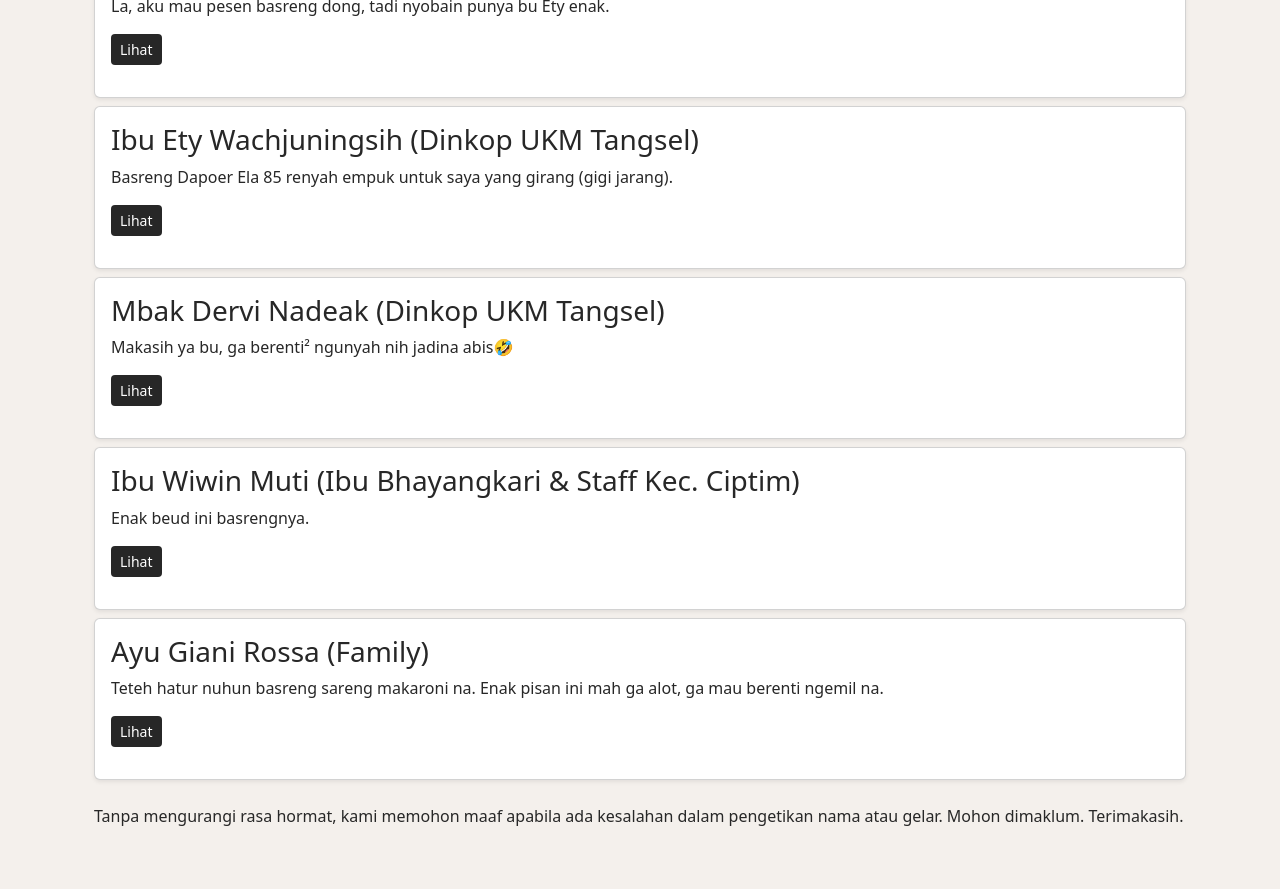
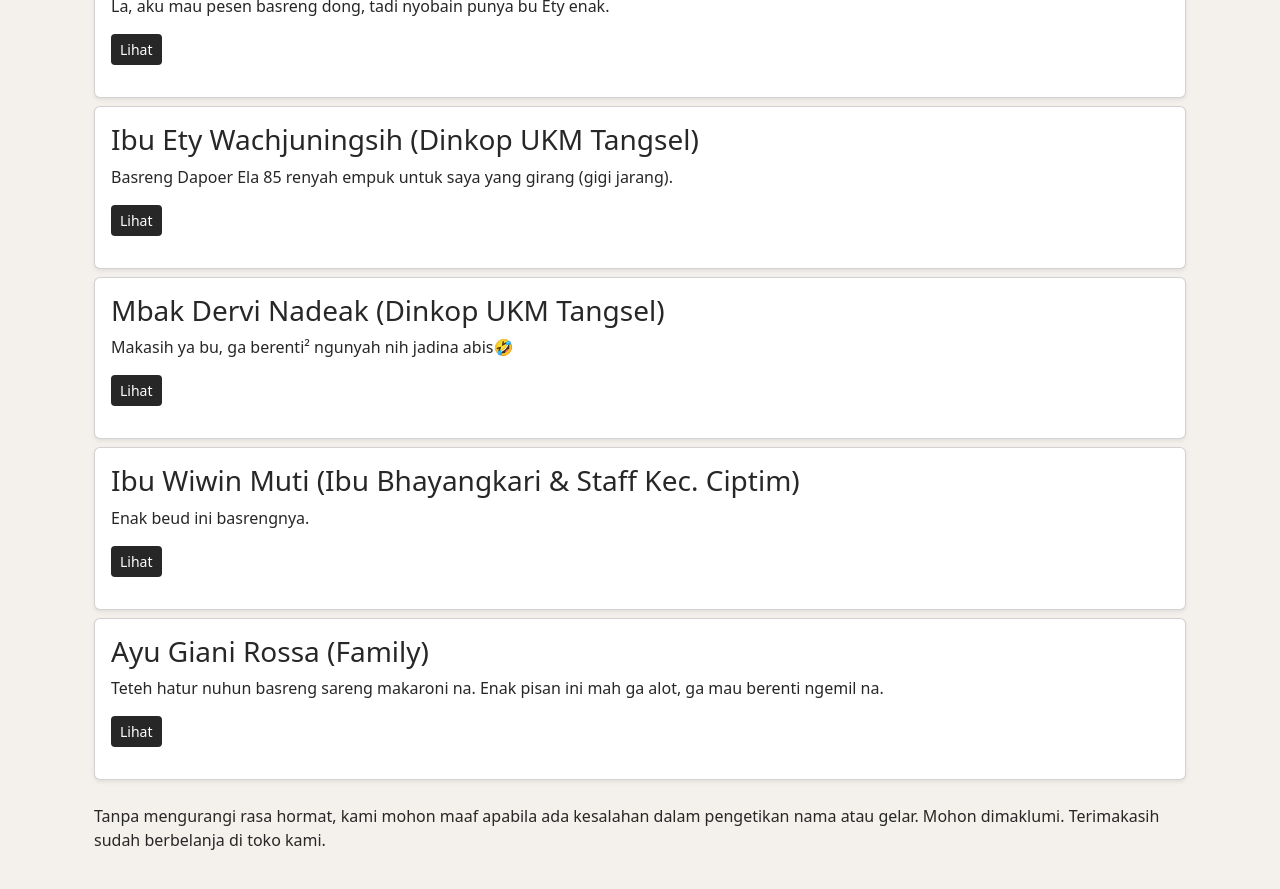
Before and after one commit to dapoerela85/dapoerela85.github.io, a Jekyll site: the page built from testimonials/index.html, in a window 1280 px wide and 900 px high, scrolled down 1803 px. Shown: the top 889 px of the window. Built offline with Jekyll 4.4.1, drawn with Linux system fonts in a browser that asks for light colours; nearby versions of some CDN libraries; comment, search, counter and statistics services are not loaded.

Commit message:
Update index.html

```diff
--- a/testimonials/index.html
+++ b/testimonials/index.html
@@ -17,5 +17,5 @@ permalink: /testi/
 </div>
 {% endfor %}
 <div class="mt-4 mb-5">
-  <p>Tanpa mengurangi rasa hormat, kami memohon maaf apabila ada kesalahan dalam pengetikan nama atau gelar. Mohon dimaklum. Terimakasih.</p>
+  <p>Tanpa mengurangi rasa hormat, kami mohon maaf apabila ada kesalahan dalam pengetikan nama atau gelar. Mohon dimaklumi. Terimakasih sudah berbelanja di toko kami.</p>
 </div>
```
